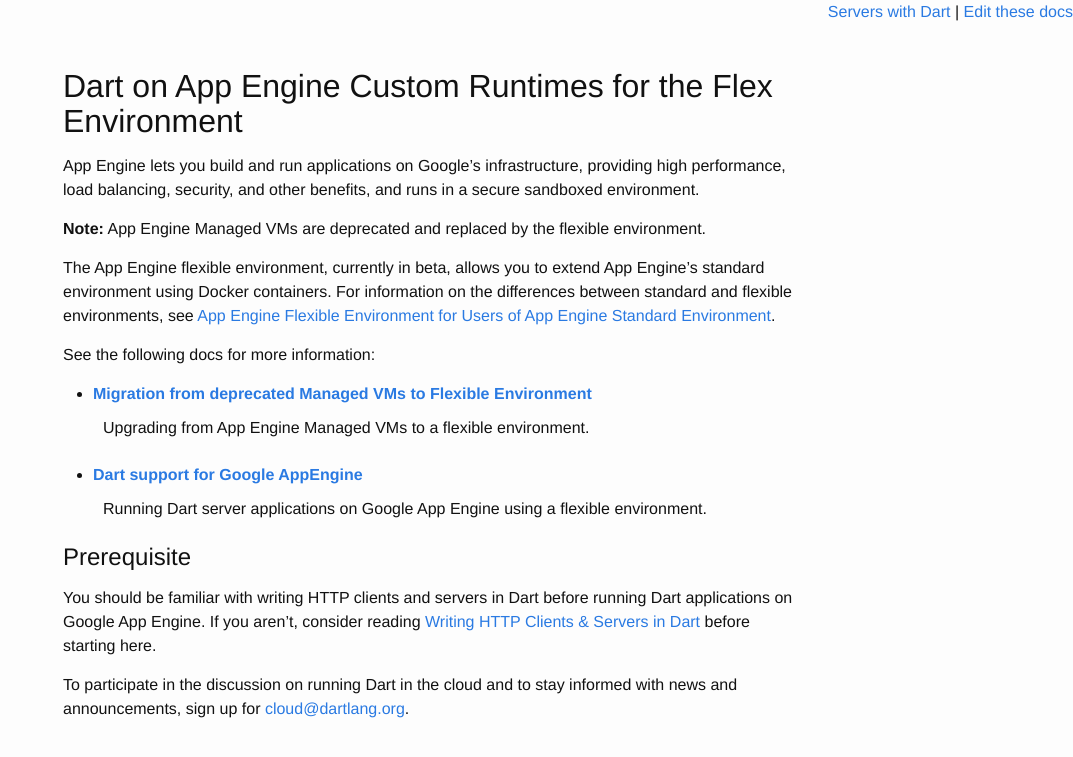
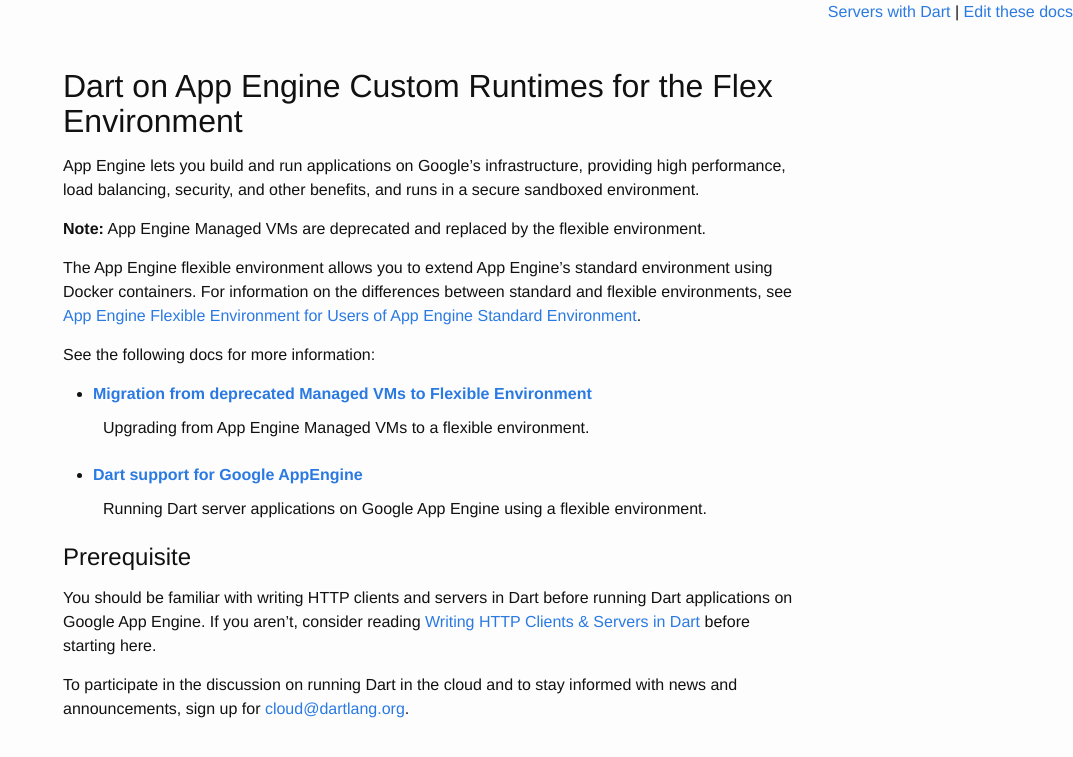
Before and after one commit to dart-archive/old_ghpages_server_docs, a Jekyll site: the page built from google-cloud-platform/app-engine-flex/index.md, in a window 1280 px wide. Shown: the top 757 px of the page, without its empty margins (207-1280 px from the left). Built offline with Jekyll 4.4.1, drawn with Linux system fonts in a browser that asks for light colours.

Commit message:
Tweaking, as per Martin.

```diff
--- a/google-cloud-platform/app-engine-flex/index.md
+++ b/google-cloud-platform/app-engine-flex/index.md
@@ -17,8 +17,8 @@ environment.
 **Note:** App Engine Managed VMs are deprecated and replaced by
 the flexible environment.
 
-The App Engine flexible environment,
-currently in beta, allows you to extend App Engine's standard environment
+The App Engine flexible environment
+allows you to extend App Engine's standard environment
 using Docker containers. For information on the differences
 between standard and flexible environments, see
 [App Engine Flexible Environment for Users of App Engine Standard
```
Also changed, not shown: google-cloud-platform/index.md (+1 -1 lines).
